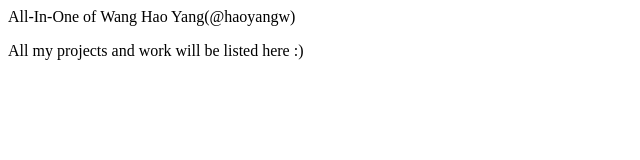
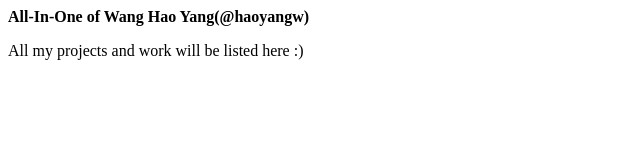
Before and after one commit to haoyangw/haoyangw.github.io, a plain HTML site: page index.html in a window 1280 px wide. Shown: the whole page, without its empty margins (0-640 px from the left). Drawn offline with Linux system fonts and the light colour scheme.

Commit message:
A small touchup

```diff
--- a/index.html
+++ b/index.html
@@ -1,2 +1,2 @@
-<p>All-In-One of Wang Hao Yang(@haoyangw)</p>
+<p><b>All-In-One of Wang Hao Yang(@haoyangw)</b></p>
 <p>All my projects and work will be listed here :)</p>
```
